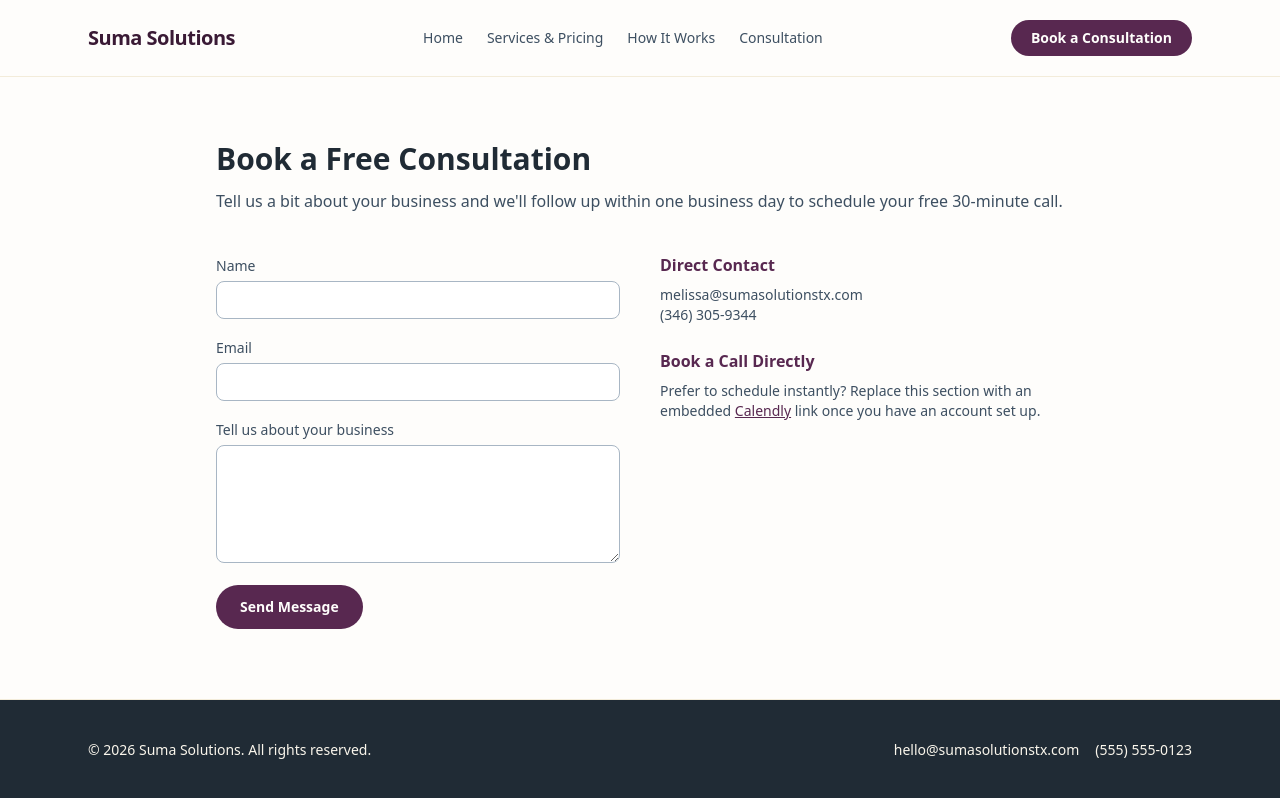
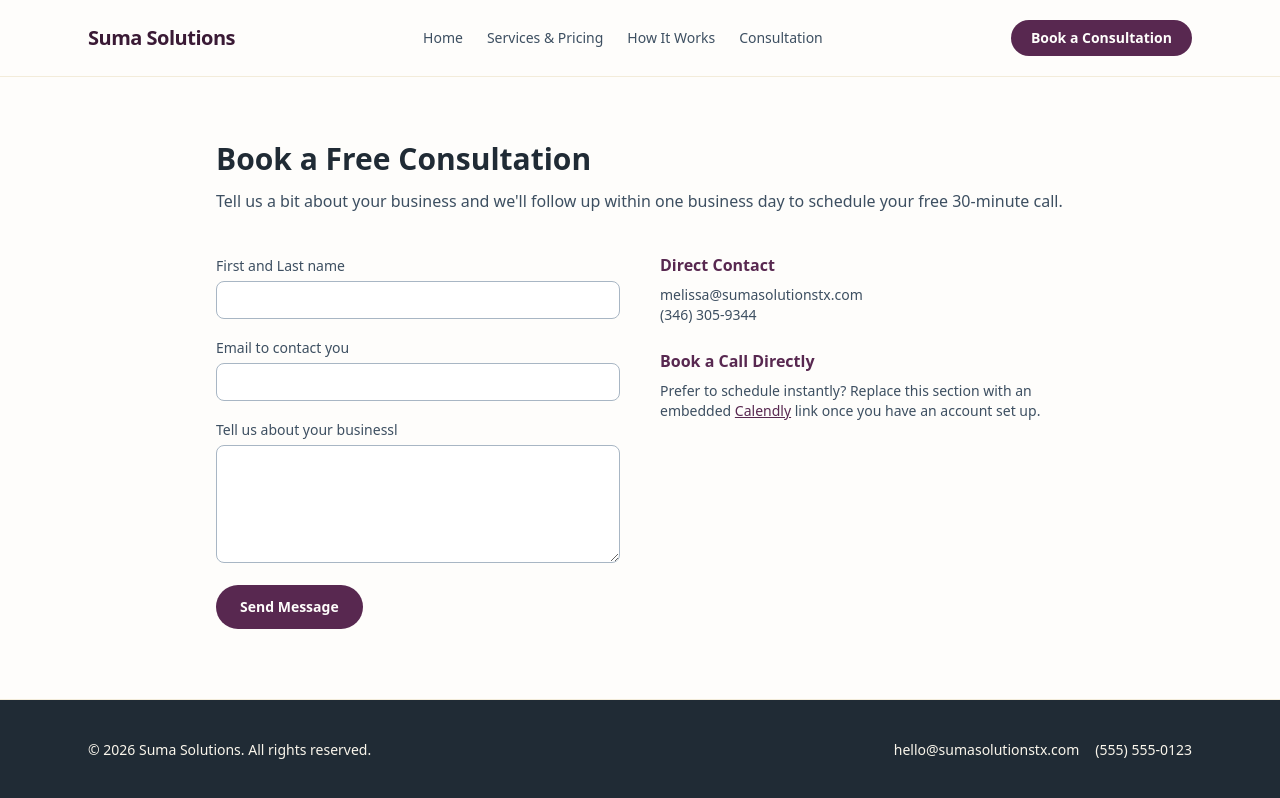
Before and after one commit to alejandramelhernandez-rgb/suma-solutions-website, a Next.js app: page /contact in a window 1280 px wide. Built offline with nearby package versions, Linux system fonts and the light colour scheme.

Commit message:
Update contact form action and labels

```diff
--- a/app/contact/page.tsx
+++ b/app/contact/page.tsx
@@ -14,13 +14,13 @@ export default function ContactPage() {
           Sign up free at https://formspree.io
         */}
         <form
-          action="https://formspree.io/f/YOUR_FORM_ID"
+          action="https://formspree.io/f/mdekzbgg"
           method="POST"
           className="space-y-4"
         >
           <div>
             <label htmlFor="name" className="text-sm font-medium text-slate-700">
-              Name
+              First and Last name
             </label>
             <input
               id="name"
@@ -32,7 +32,7 @@ export default function ContactPage() {
           </div>
           <div>
             <label htmlFor="email" className="text-sm font-medium text-slate-700">
-              Email
+              Email to contact you
             </label>
             <input
               id="email"
@@ -44,7 +44,7 @@ export default function ContactPage() {
           </div>
           <div>
             <label htmlFor="message" className="text-sm font-medium text-slate-700">
-              Tell us about your business
+              Tell us about your businessl
             </label>
             <textarea
               id="message"
@@ -66,11 +66,11 @@ export default function ContactPage() {
           <div>
             <h2 className="font-semibold text-plum-700">Direct Contact</h2>
             <p className="mt-2 text-sm text-slate-700">
-              <a href="mailto:hello@sumasolutionstx.com" className="hover:text-plum-500">
+              <a href="mailto:melissa@sumasolutionstx.com" className="hover:text-plum-500">
                 melissa@sumasolutionstx.com
               </a>
               <br />
-              <a href="tel:+15555550123" className="hover:text-plum-500">
+              <a href="tel:+13463059344" className="hover:text-plum-500">
                 (346) 305-9344
               </a>
             </p>
```
